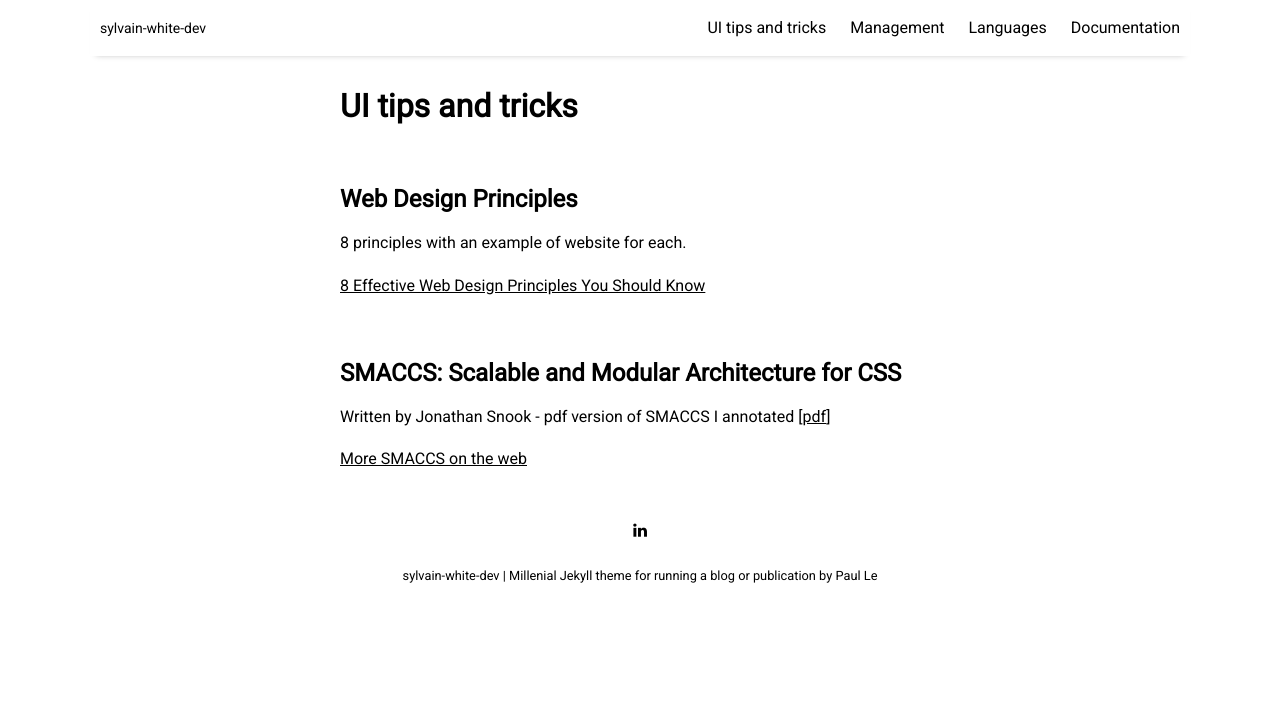
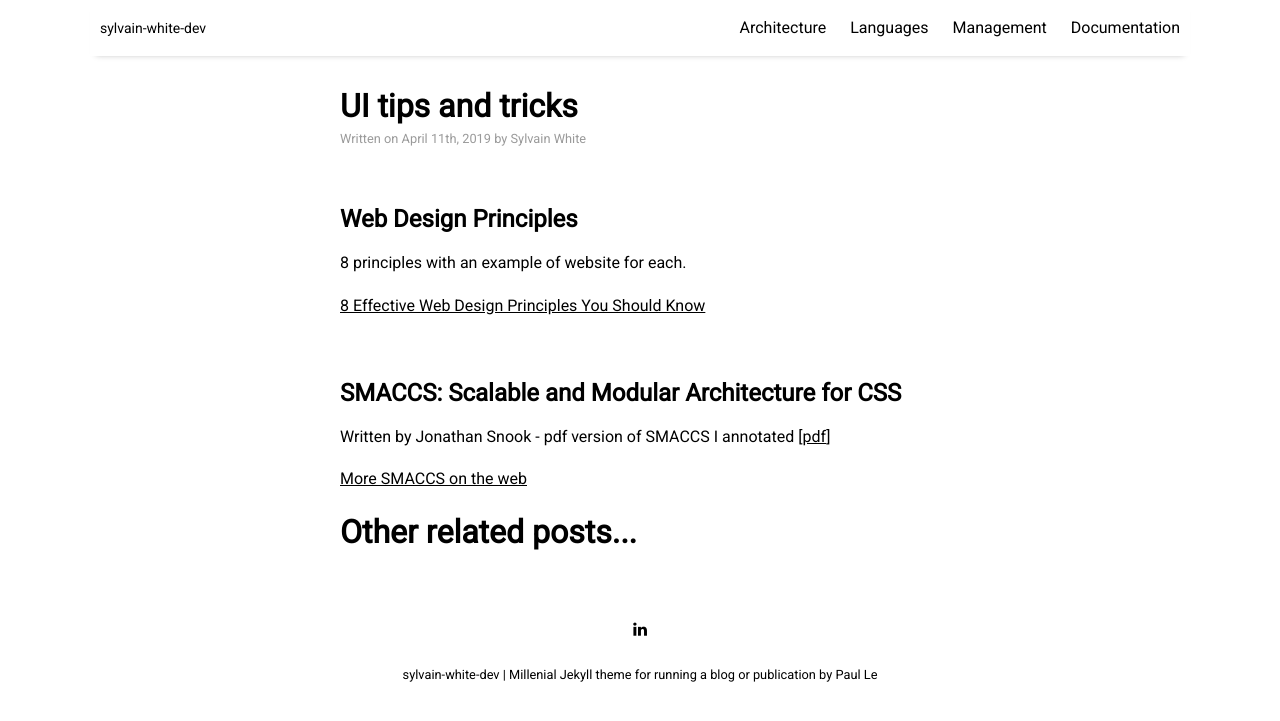
Before and after one commit to sylvainwhite/sylvain-white-dev, a Jekyll site: the page built from _posts/2019-04-11-uiTipsAndTricks.md, in a window 1280 px wide. Shown: the top 721 px of the page. Built offline with Jekyll 4.4.1, drawn with Linux system fonts in a browser that asks for light colours; nearby versions of some CDN libraries.

Commit message:
Move UI to post instead of page

```diff
--- a/_data/settings.yml
+++ b/_data/settings.yml
@@ -7,9 +7,9 @@ disqus:
 google-ID: ''
 
 menu:
-- {name: 'UI tips and tricks', folder: 'pages', file: 'uiTipsAndTricks.html'}
+- {name: 'Architecture', folder: 'pages', file: 'architecture.html'}
+- {name: 'Languages', folder: 'pages', file: 'languages.html'}
 - {name: 'Management', folder: 'pages', file: 'management.html'}
-- {name: 'Languages', folder: 'pages', file: 'languages.html'}
 - {name: 'Documentation', folder: 'pages', file: 'documentation.html'}
 
 # Available social icons are powered by Font Awesome, so you can use any icon that they offer
--- a/pages/uiTipsAndTricks.md
+++ b/_posts/2019-04-11-uiTipsAndTricks.md
@@ -1,6 +1,10 @@
 ---
-layout: misc
-title: UI tips and tricks
+layout: post
+title: "UI tips and tricks"
+author: "Sylvain White"
+categories: ui
+tags: [ui]
+# image: city-2.jpg
 ---
 <br/>
 
```
